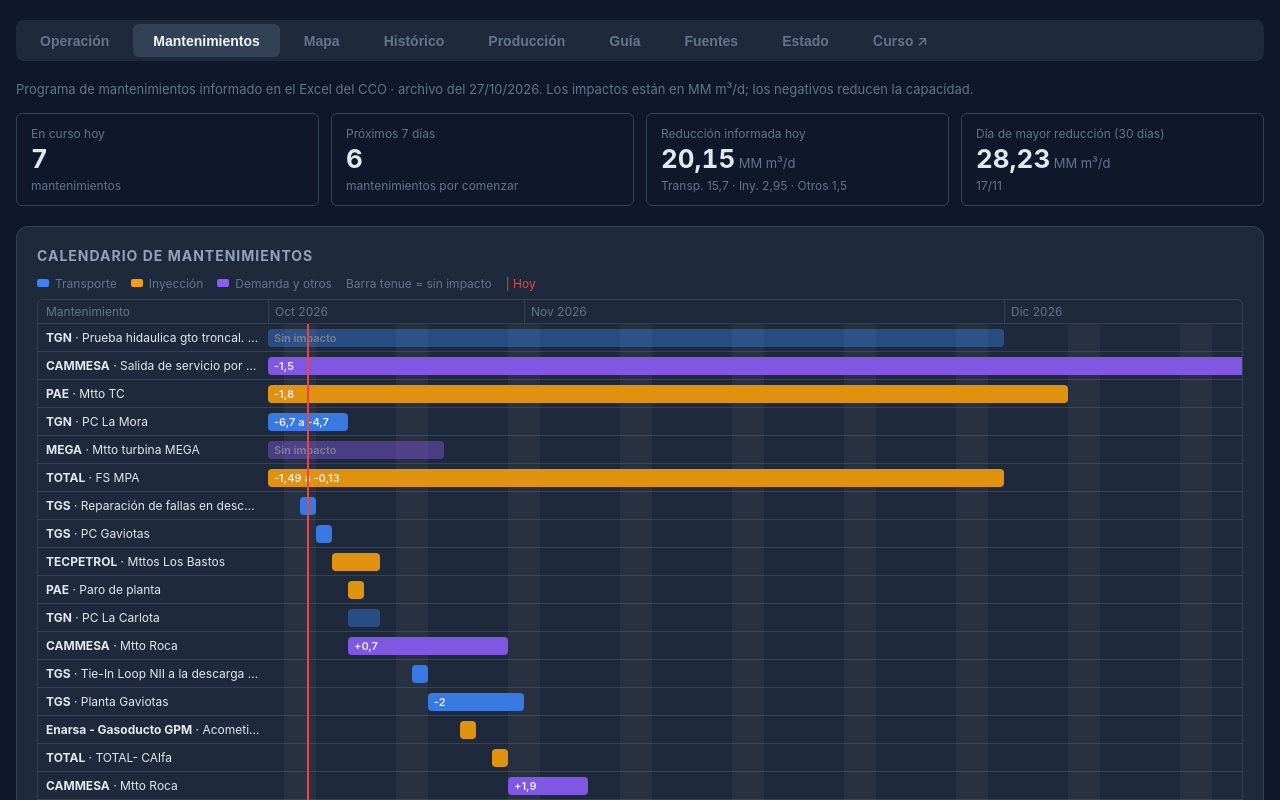
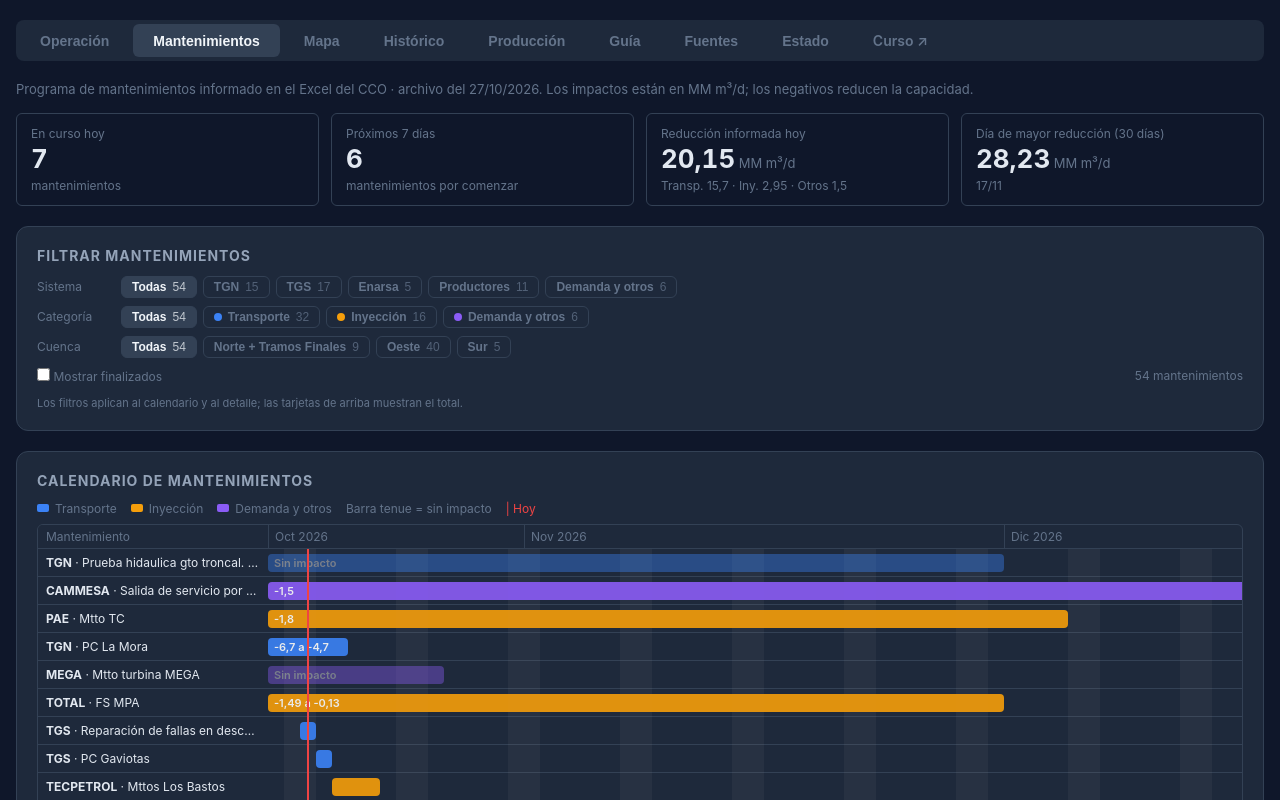
Before and after one commit to RodrigoManassero/estado-sistema-gas-rodrigo, a React (Vite) app: page / in a window 1280 px wide. Both pictures are taken after a click on the button "Mantenimientos". Shown: the top 800 px of the page. Built offline with nearby package versions, Linux system fonts and the light colour scheme.

Commit message:
Add files via upload

```diff
--- a/src/components/mantenimientos/ImpactoBadge.tsx
+++ b/src/components/mantenimientos/ImpactoBadge.tsx
@@ -1,9 +1,9 @@
-import type { SignoImpacto } from '../../types'
+import type { MantenimientoSigno } from '../../types'
 import { mt } from './tokens'
 
 interface Props {
   texto: string
-  signo: SignoImpacto
+  signo: MantenimientoSigno
 }
 
 export function ImpactoBadge({ texto, signo }: Props) {
--- /dev/null
+++ b/src/components/mantenimientos/MantenimientosFiltros.tsx
@@ -0,0 +1,109 @@
+import type { MantenimientoCategoria, MantenimientoFila } from '../../types'
+import { FilterChips, type OpcionChip } from './FilterChips'
+import {
+  FILTROS_INICIALES,
+  SIN_GASODUCTO,
+  TODAS,
+  conteos,
+  filtrosActivos,
+  ordenarSistemas,
+  type Filtros,
+} from './filtros'
+import { CATEGORIA_LABEL, mt } from './tokens'
+import { estadoDe, fmtCuenca } from './utils'
+
+interface Props {
+  filas: MantenimientoFila[]
+  hoy: string
+  filtros: Filtros
+  onChange: (f: Filtros) => void
+  totalVisible: number
+}
+
+function conTodas(opciones: OpcionChip[], counts: Map<string, number>): OpcionChip[] {
+  const total = Array.from(counts.values()).reduce((n, c) => n + c, 0)
+  return [{ id: TODAS, label: 'Todas', count: total }, ...opciones]
+}
+
+export function MantenimientosFiltros({ filas, hoy, filtros, onChange, totalVisible }: Props) {
+  const set = (patch: Partial<Filtros>) => onChange({ ...filtros, ...patch })
+
+  // Options come from the rows that pass the "finished" rule; counts also respect the other filters.
+  const base = filas.filter((f) => filtros.verFinalizados || estadoDe(f, hoy) !== 'finalizado')
+
+  const cCat = conteos(filas, filtros, hoy, 'categoria', (f) => f.categoria_key)
+  const categorias = conTodas(
+    (Object.keys(CATEGORIA_LABEL) as MantenimientoCategoria[]).map((k) => ({
+      id: k,
+      label: CATEGORIA_LABEL[k],
+      count: cCat.get(k) ?? 0,
+      color: mt.categoria[k],
+    })),
+    cCat,
+  )
+
+  const cCuenca = conteos(filas, filtros, hoy, 'cuenca', (f) => f.cuenca)
+  const cuencas = conTodas(
+    Array.from(new Set(base.map((f) => f.cuenca)))
+      .sort()
+      .map((c) => ({ id: c, label: fmtCuenca(c).replace(/^Cuenca /, ''), count: cCuenca.get(c) ?? 0 })),
+    cCuenca,
+  )
+
+  const cSis = conteos(filas, filtros, hoy, 'sistema', (f) => f.sistema)
+  const sistemas = conTodas(
+    ordenarSistemas(Array.from(new Set(base.map((f) => f.sistema)))).map((s) => ({
+      id: s,
+      label: s,
+      count: cSis.get(s) ?? 0,
+    })),
+    cSis,
+  )
+
+  // Second level: only when a system is picked and it has at least one named pipeline.
+  let gasoductos: OpcionChip[] | null = null
+  if (filtros.sistema !== TODAS) {
+    const delSistema = base.filter((f) => f.sistema === filtros.sistema)
+    const nombres = Array.from(new Set(delSistema.map((f) => f.gasoducto).filter((g): g is string => !!g))).sort()
+    const hayIndefinidos = delSistema.some((f) => !f.gasoducto)
+    // A single named pipeline with nothing unspecified adds no choice, so the row stays hidden.
+    if (nombres.length > 1 || (nombres.length === 1 && hayIndefinidos)) {
+      const cGto = conteos(filas, filtros, hoy, 'gasoducto', (f) => f.gasoducto ?? SIN_GASODUCTO)
+      const opciones: OpcionChip[] = nombres.map((g) => ({ id: g, label: g, count: cGto.get(g) ?? 0 }))
+      if (hayIndefinidos) {
+        opciones.push({ id: SIN_GASODUCTO, label: 'Sin especificar', count: cGto.get(SIN_GASODUCTO) ?? 0 })
+      }
+      gasoductos = conTodas(opciones, cGto)
+    }
+  }
+
+  return (
+    <div style={{ display: 'grid', gap: 8 }}>
+      <FilterChips titulo="Sistema" opciones={sistemas} valor={filtros.sistema} onChange={(id) => set({ sistema: id, gasoducto: TODAS })} />
+      {gasoductos ? (
+        <FilterChips titulo="Gasoducto" opciones={gasoductos} valor={filtros.gasoducto} onChange={(id) => set({ gasoducto: id })} />
+      ) : null}
+      <FilterChips titulo="Categoría" opciones={categorias} valor={filtros.categoria} onChange={(id) => set({ categoria: id as Filtros['categoria'] })} />
+      <FilterChips titulo="Cuenca" opciones={cuencas} valor={filtros.cuenca} onChange={(id) => set({ cuenca: id })} />
+
+      <div style={{ display: 'flex', flexWrap: 'wrap', alignItems: 'center', gap: 14, marginTop: 2 }}>
+        <label style={{ fontSize: 12, color: mt.muted, cursor: 'pointer' }}>
+          <input type="checkbox" checked={filtros.verFinalizados} onChange={(e) => set({ verFinalizados: e.target.checked })} /> Mostrar
+          finalizados
+        </label>
+        {filtrosActivos(filtros) ? (
+          <button
+            type="button"
+            onClick={() => onChange(FILTROS_INICIALES)}
+            style={{ background: 'none', border: 'none', color: mt.muted, textDecoration: 'underline', cursor: 'pointer', fontSize: 12, padding: 0 }}
+          >
+            Limpiar filtros
+          </button>
+        ) : null}
+        <span style={{ fontSize: 12, color: mt.muted, marginLeft: 'auto' }}>
+          {totalVisible} {totalVisible === 1 ? 'mantenimiento' : 'mantenimientos'}
+        </span>
+      </div>
+    </div>
+  )
+}
--- a/src/components/mantenimientos/MantenimientosKpis.tsx
+++ b/src/components/mantenimientos/MantenimientosKpis.tsx
@@ -1,11 +1,11 @@
 import type { CSSProperties } from 'react'
-import type { ImpactoDia, MantenimientoFila } from '../../types'
+import type { MantenimientoImpactoDia, MantenimientoFila } from '../../types'
 import { mt } from './tokens'
 import { estadoDe, fmtDia, fmtMM, sumarDias, totalReduccion } from './utils'
 
 interface Props {
   filas: MantenimientoFila[]
-  impactoDiario: ImpactoDia[]
+  impactoDiario: MantenimientoImpactoDia[]
   hoy: string
 }
 
@@ -28,7 +28,7 @@
   const dHoy = impactoDiario.find((d) => d.fecha === hoy)
   const limite = sumarDias(hoy, 30)
   const ventana = impactoDiario.filter((d) => d.fecha >= hoy && d.fecha <= limite)
-  const pico = ventana.reduce<ImpactoDia | null>(
+  const pico = ventana.reduce<MantenimientoImpactoDia | null>(
     (m, d) => (m === null || totalReduccion(d) > totalReduccion(m) ? d : m),
     null,
   )
--- a/src/components/mantenimientos/MantenimientosPage.tsx
+++ b/src/components/mantenimientos/MantenimientosPage.tsx
@@ -1,8 +1,10 @@
-import { useMemo } from 'react'
+import { useMemo, useState } from 'react'
 import { useMantenimientos } from '../../hooks/useData'
 import { card, colors, sectionTitle, space } from '../../theme'
 import type { MantenimientosData } from '../../types'
 import { ChartSkeleton, SkeletonBlock } from '../Skeleton'
+import { aplicarFiltros, FILTROS_INICIALES, type Filtros } from './filtros'
+import { MantenimientosFiltros } from './MantenimientosFiltros'
 import { MantenimientosKpis } from './MantenimientosKpis'
 import { MantenimientosTable } from './MantenimientosTable'
 import { MantenimientosTimeline } from './MantenimientosTimeline'
@@ -12,10 +14,14 @@
   data: MantenimientosData
   hoy: string
   sourceDate?: string | null
+  filtrosIniciales?: Filtros // lets tests/previews start with filters applied
 }
 
 // Pure view (no data fetching): easy to reuse and to test with a fixture.
-export function MantenimientosView({ data, hoy, sourceDate }: ViewProps) {
+export function MantenimientosView({ data, hoy, sourceDate, filtrosIniciales }: ViewProps) {
+  const [filtros, setFiltros] = useState<Filtros>(filtrosIniciales ?? FILTROS_INICIALES)
+  const filas = aplicarFiltros(data.tabla, filtros, hoy)
+
   return (
     <>
       <p style={{ margin: `0 0 ${space.lg}px`, fontSize: 13, color: colors.textDim }}>
@@ -27,13 +33,21 @@
       <MantenimientosKpis filas={data.tabla} impactoDiario={data.impacto_diario} hoy={hoy} />
 
       <div style={{ ...card, marginTop: space.xl }}>
+        <h3 style={sectionTitle}>Filtrar mantenimientos</h3>
+        <MantenimientosFiltros filas={data.tabla} hoy={hoy} filtros={filtros} onChange={setFiltros} totalVisible={filas.length} />
+        <p style={{ margin: `${space.md}px 0 0`, fontSize: 11, color: colors.textDim }}>
+          Los filtros aplican al calendario y al detalle; las tarjetas de arriba muestran el total.
+        </p>
+      </div>
+
+      <div style={{ ...card, marginTop: space.xl }}>
         <h3 style={sectionTitle}>Calendario de mantenimientos</h3>
-        <MantenimientosTimeline filas={data.tabla} hoy={hoy} />
+        <MantenimientosTimeline filas={filas} hoy={hoy} />
       </div>
 
       <div style={{ ...card, marginTop: space.xl }}>
         <h3 style={sectionTitle}>Detalle por mantenimiento</h3>
-        <MantenimientosTable filas={data.tabla} hoy={hoy} />
+        <MantenimientosTable filas={filas} hoy={hoy} />
       </div>
 
       {data.advertencias.length > 0 && (
--- a/src/components/mantenimientos/MantenimientosTable.tsx
+++ b/src/components/mantenimientos/MantenimientosTable.tsx
@@ -1,25 +1,15 @@
 import { Fragment, useMemo, useState, type CSSProperties } from 'react'
-import type { CategoriaKey, MantenimientoFila } from '../../types'
+import type { MantenimientoFila } from '../../types'
 import { CategoriaTag } from './CategoriaTag'
 import { EstadoChip } from './EstadoChip'
 import { ImpactoBadge } from './ImpactoBadge'
-import { CATEGORIA_LABEL, mt } from './tokens'
-import {
-  ESTADO_ORDEN,
-  estadoDe,
-  fmtCuenca,
-  fmtRango,
-  ordenarPorFecha,
-  tituloFila,
-  type Estado,
-} from './utils'
+import { mt } from './tokens'
+import { ESTADO_ORDEN, estadoDe, fmtCuenca, fmtRango, ordenarPorFecha, tituloFila, type Estado } from './utils'
 
 interface Props {
-  filas: MantenimientoFila[]
+  filas: MantenimientoFila[] // already filtered by MantenimientosFiltros
   hoy: string
 }
-
-type CategoriaFiltro = 'todas' | CategoriaKey
 
 const COLS = 5
 
@@ -32,30 +22,16 @@
   borderBottom: `1px solid ${mt.border}`,
 }
 const td: CSSProperties = { padding: '8px 10px', verticalAlign: 'top', borderBottom: `1px solid ${mt.border}` }
-const select: CSSProperties = { padding: '4px 8px', borderRadius: mt.radius, border: `1px solid ${mt.border}`, background: 'transparent', color: 'inherit' }
 
 export function MantenimientosTable({ filas, hoy }: Props) {
-  const [verFinalizados, setVerFinalizados] = useState(false)
-  const [categoria, setCategoria] = useState<CategoriaFiltro>('todas')
-  const [cuenca, setCuenca] = useState('todas')
   const [abiertos, setAbiertos] = useState<Set<string>>(() => new Set())
-
-  const cuencas = useMemo(() => Array.from(new Set(filas.map((f) => f.cuenca))).sort(), [filas])
 
   const grupos = useMemo(() => {
     const out = new Map<Estado, MantenimientoFila[]>(ESTADO_ORDEN.map((e) => [e, []]))
-    for (const f of filas) {
-      if (categoria !== 'todas' && f.categoria_key !== categoria) continue
-      if (cuenca !== 'todas' && f.cuenca !== cuenca) continue
-      const e = estadoDe(f, hoy)
-      if (e === 'finalizado' && !verFinalizados) continue
-      out.get(e)?.push(f)
-    }
+    for (const f of filas) out.get(estadoDe(f, hoy))?.push(f)
     for (const lista of out.values()) lista.sort(ordenarPorFecha)
     return out
-  }, [filas, hoy, categoria, cuenca, verFinalizados])
-
-  const total = Array.from(grupos.values()).reduce((n, l) => n + l.length, 0)
+  }, [filas, hoy])
 
   const toggle = (id: string) =>
     setAbiertos((prev) => {
@@ -66,37 +42,6 @@
     })
 
   return (
-    <div>
-      <div style={{ display: 'flex', flexWrap: 'wrap', gap: 12, alignItems: 'center', marginBottom: 10 }}>
-        <label style={{ fontSize: 13 }}>
-          Categoría{' '}
-          <select style={select} value={categoria} onChange={(e) => setCategoria(e.target.value as CategoriaFiltro)}>
-            <option value="todas">Todas</option>
-            {(Object.keys(CATEGORIA_LABEL) as CategoriaKey[]).map((k) => (
-              <option key={k} value={k}>
-                {CATEGORIA_LABEL[k]}
-              </option>
-            ))}
-          </select>
-        </label>
-        <label style={{ fontSize: 13 }}>
-          Cuenca{' '}
-          <select style={select} value={cuenca} onChange={(e) => setCuenca(e.target.value)}>
-            <option value="todas">Todas</option>
-            {cuencas.map((c) => (
-              <option key={c} value={c}>
-                {fmtCuenca(c)}
-              </option>
-            ))}
-          </select>
-        </label>
-        <label style={{ fontSize: 13 }}>
-          <input type="checkbox" checked={verFinalizados} onChange={(e) => setVerFinalizados(e.target.checked)} /> Mostrar
-          finalizados
-        </label>
-        <span style={{ fontSize: 12, color: mt.muted, marginLeft: 'auto' }}>{total} mantenimientos</span>
-      </div>
-
     <div style={{ overflow: 'auto hidden' }}>
       <table style={{ width: '100%', borderCollapse: 'collapse', fontSize: 14 }}>
         <thead>
@@ -105,7 +50,7 @@
             <th style={th}>Empresa</th>
             <th style={th}>Instalación / tarea</th>
             <th style={th}>Categoría</th>
-              <th style={{ ...th, textAlign: 'right' }}>Afectación (MM m³/d)</th>
+            <th style={{ ...th, textAlign: 'right', whiteSpace: 'nowrap' }}>Afectación (MM m³/d)</th>
           </tr>
         </thead>
         <tbody>
@@ -116,8 +61,7 @@
               <Fragment key={estado}>
                 <tr>
                   <td colSpan={COLS} style={{ padding: '14px 10px 6px' }}>
-                      <EstadoChip estado={estado} />{' '}
-                      <span style={{ fontSize: 12, color: mt.muted }}>({lista.length})</span>
+                    <EstadoChip estado={estado} /> <span style={{ fontSize: 12, color: mt.muted }}>({lista.length})</span>
                   </td>
                 </tr>
                 {lista.map((f) => {
@@ -140,15 +84,16 @@
                             {f.dias} {f.dias === 1 ? 'día' : 'días'}
                           </div>
                         </td>
-                          <td style={td}>
+                        <td style={{ ...td, minWidth: 150 }}>
                           <div style={{ fontWeight: 600 }}>{f.empresa}</div>
+                          {f.gasoducto ? (
+                            <div style={{ fontSize: 12, color: mt.text, whiteSpace: 'nowrap' }}>Gto. {f.gasoducto}</div>
+                          ) : null}
                           <div style={{ fontSize: 12, color: mt.muted }}>{fmtCuenca(f.cuenca)}</div>
                         </td>
                         <td style={td}>
                           <div>{tituloFila(f)}</div>
-                            {f.tarea && f.instalacion ? (
-                              <div style={{ fontSize: 12, color: mt.muted }}>{f.tarea}</div>
-                            ) : null}
+                          {f.tarea && f.instalacion ? <div style={{ fontSize: 12, color: mt.muted }}>{f.tarea}</div> : null}
                         </td>
                         <td style={td}>
                           <CategoriaTag categoria={f.categoria_key} />
@@ -160,9 +105,7 @@
                       {abierto ? (
                         <tr>
                           <td colSpan={COLS} style={{ ...td, background: mt.band }}>
-                              <pre style={{ margin: 0, whiteSpace: 'pre-wrap', fontFamily: 'inherit', fontSize: 13 }}>
-                                {f.comentario_raw}
-                              </pre>
+                            <pre style={{ margin: 0, whiteSpace: 'pre-wrap', fontFamily: 'inherit', fontSize: 13 }}>{f.comentario_raw}</pre>
                             <div style={{ fontSize: 12, color: mt.muted, marginTop: 8 }}>
                               Celdas {f.celda_desde}–{f.celda_hasta} del Excel
                               {f.autores.length > 0 ? ` · ${f.autores.join(', ')}` : ''}
@@ -178,7 +121,7 @@
               </Fragment>
             )
           })}
-            {total === 0 ? (
+          {filas.length === 0 ? (
             <tr>
               <td colSpan={COLS} style={{ ...td, color: mt.muted, textAlign: 'center' }}>
                 No hay mantenimientos con esos filtros.
@@ -188,6 +131,5 @@
         </tbody>
       </table>
     </div>
-    </div>
   )
 }
--- a/src/components/mantenimientos/MantenimientosTimeline.tsx
+++ b/src/components/mantenimientos/MantenimientosTimeline.tsx
@@ -1,5 +1,5 @@
 import type { CSSProperties } from 'react'
-import type { CategoriaKey, MantenimientoFila } from '../../types'
+import type { MantenimientoCategoria, MantenimientoFila } from '../../types'
 import { CATEGORIA_LABEL, mt } from './tokens'
 import { diasEntre, esFinDeSemana, fmtRango, nombreMes, ordenarPorFecha, sumarDias, tituloFila } from './utils'
 
@@ -58,7 +58,7 @@
   return (
     <div>
       <div style={{ display: 'flex', flexWrap: 'wrap', gap: 14, fontSize: 12, color: mt.muted, marginBottom: 8 }}>
-        {(Object.keys(CATEGORIA_LABEL) as CategoriaKey[]).map((k) => (
+        {(Object.keys(CATEGORIA_LABEL) as MantenimientoCategoria[]).map((k) => (
           <span key={k} style={{ display: 'inline-flex', alignItems: 'center', gap: 6 }}>
             <span style={{ width: 12, height: 8, borderRadius: 2, background: mt.categoria[k] }} />
             {CATEGORIA_LABEL[k]}
--- a/src/components/mantenimientos/tokens.ts
+++ b/src/components/mantenimientos/tokens.ts
@@ -2,7 +2,7 @@
 // project's theme.ts. Alpha variants use the same `color + '22'` pattern as the rest of
 // the dashboard (see OperacionPage), so theme colors must stay 6-digit hex strings.
 import { colors, radius } from '../../theme'
-import type { CategoriaKey, SignoImpacto } from '../../types'
+import type { MantenimientoCategoria, MantenimientoSigno } from '../../types'
 import type { Estado } from './utils'
 
 export const mt = {
@@ -10,20 +10,21 @@
   border: colors.border,
   band: 'rgba(128, 128, 128, 0.10)', // neutral overlay: weekend shading and expanded rows
   muted: colors.textDim,
+  text: colors.textPrimary,
   today: colors.status.err,
   radius: radius.sm,
   categoria: {
     transporte: colors.accent.blue,
     inyeccion: colors.accent.orange,
     otros: colors.accent.purple,
-  } as Record<CategoriaKey, string>,
+  } as Record<MantenimientoCategoria, string>,
   signo: {
     negativo: { bg: colors.status.err + '22', fg: colors.status.err },
     positivo: { bg: colors.accent.green + '22', fg: colors.accent.green },
     mixto: { bg: colors.accent.orange + '22', fg: colors.accent.orange },
     cero: { bg: colors.border, fg: colors.textDim },
     sin_dato: { bg: colors.border, fg: colors.textDim },
-  } as Record<SignoImpacto, { bg: string; fg: string }>,
+  } as Record<MantenimientoSigno, { bg: string; fg: string }>,
   estado: {
     en_curso: { bg: colors.status.err + '22', fg: colors.status.err },
     proximo: { bg: colors.accent.orange + '22', fg: colors.accent.orange },
@@ -32,7 +33,7 @@
   } as Record<Estado, { bg: string; fg: string }>,
 }
 
-export const CATEGORIA_LABEL: Record<CategoriaKey, string> = {
+export const CATEGORIA_LABEL: Record<MantenimientoCategoria, string> = {
   transporte: 'Transporte',
   inyeccion: 'Inyección',
   otros: 'Demanda y otros',
--- a/src/components/mantenimientos/utils.ts
+++ b/src/components/mantenimientos/utils.ts
@@ -1,4 +1,4 @@
-import type { ImpactoDia, MantenimientoFila } from '../../types'
+import type { MantenimientoImpactoDia, MantenimientoFila } from '../../types'
 
 export type Estado = 'en_curso' | 'proximo' | 'futuro' | 'finalizado'
 
@@ -65,7 +65,7 @@
   return x.toFixed(2).replace(/\.?0+$/, '').replace('.', ',')
 }
 
-export function totalReduccion(d: ImpactoDia): number {
+export function totalReduccion(d: MantenimientoImpactoDia): number {
   return d.reduccion_transporte + d.reduccion_inyeccion + d.reduccion_otros
 }
 
```
Lines whose indentation alone changed are shown as unchanged.
